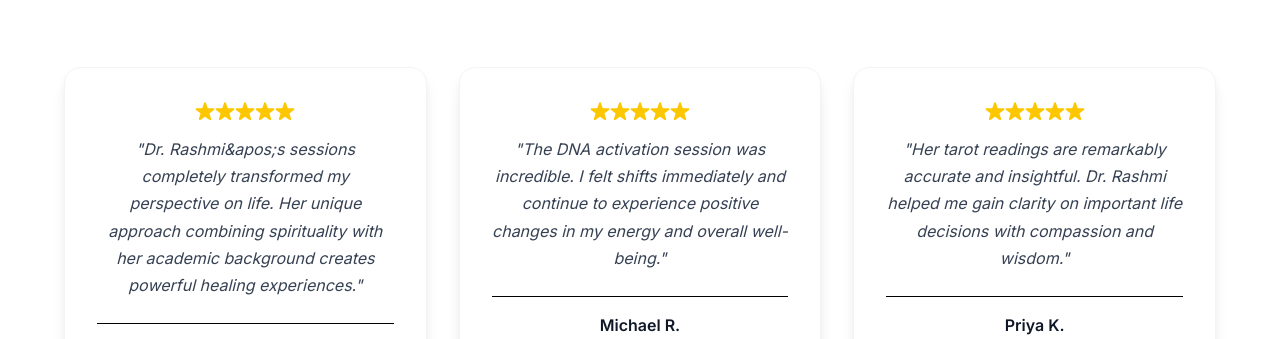
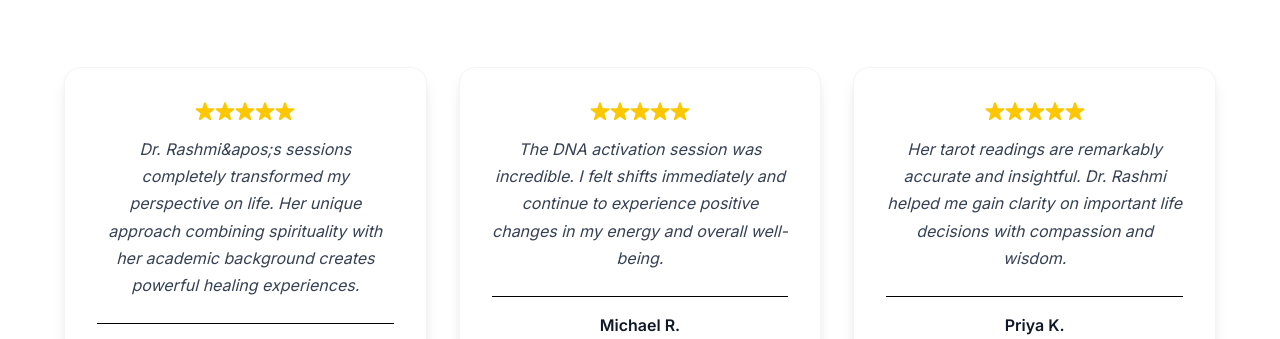
Before and after one commit to ankit0696/infinitewaysbyrashmi, a Next.js app: page / in a window 1280 px wide. Shown: the part 2880-3219 px from the top of the page. Built offline with nearby package versions, Linux system fonts and the light colour scheme.

Commit message:
fix build issues

```diff
--- a/src/components/Testimonials.js
+++ b/src/components/Testimonials.js
@@ -48,7 +48,7 @@ export default function Testimonials() {
 
               {/* Quote */}
               <blockquote className="body-text text-gray-700 mb-6 italic">
-                "{testimonial.text}"
+                {testimonial.text}
               </blockquote>
 
               {/* Author */}
```
